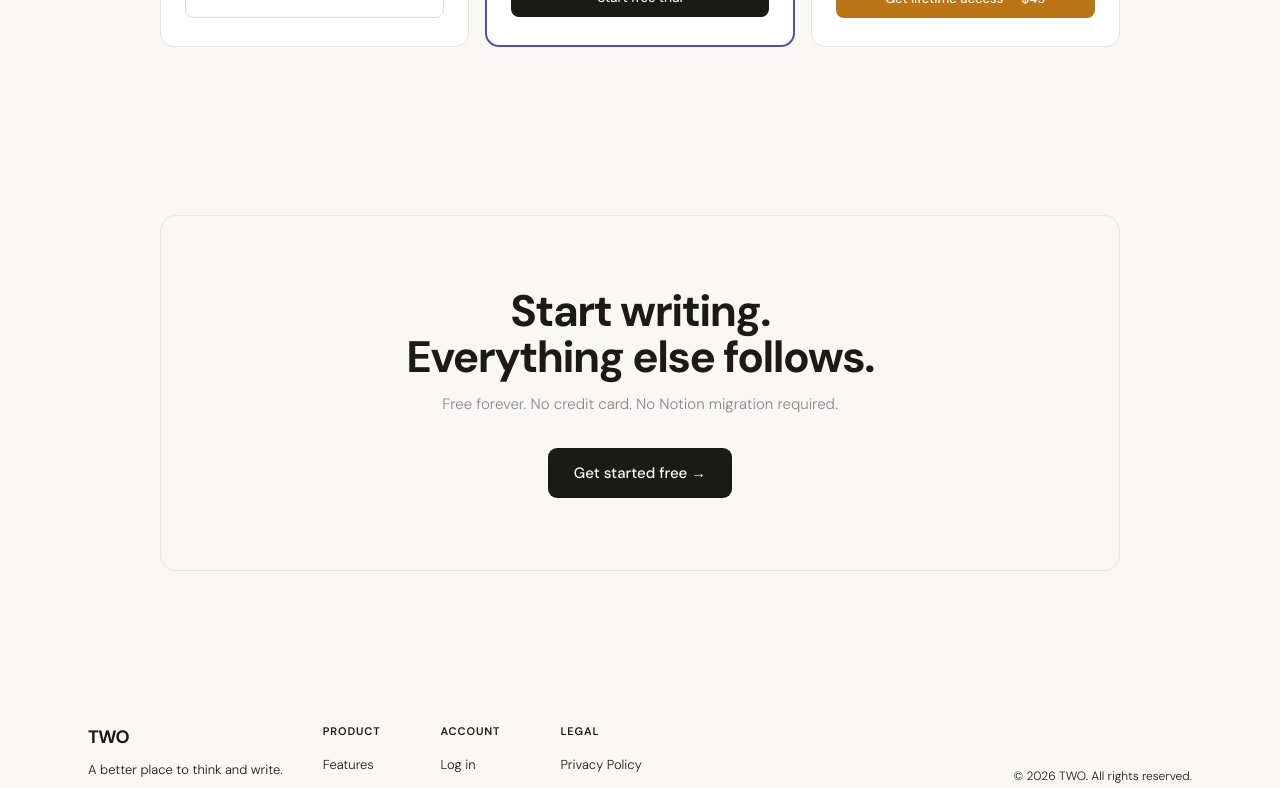
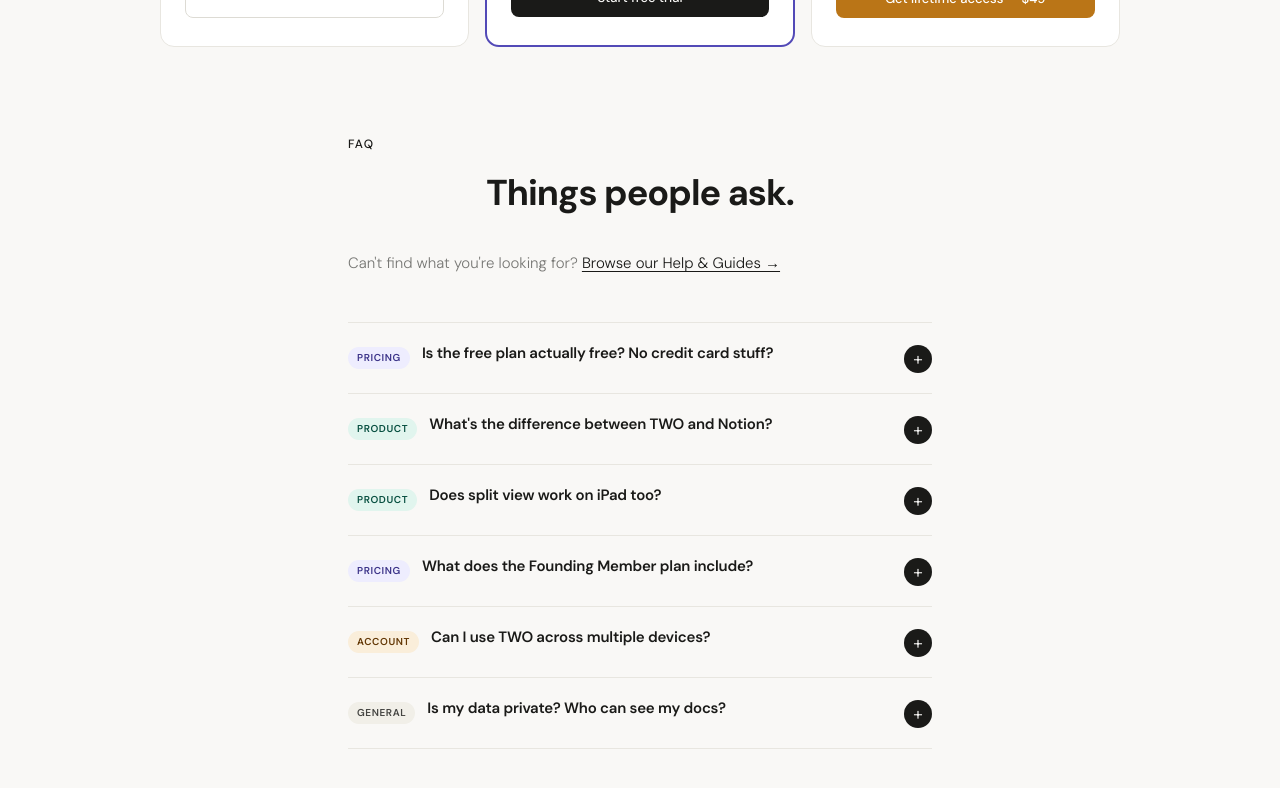
Before and after one commit to sillyledger/two-website, a Next.js app: page / in a window 1280 px wide. Shown: the part 3960-4748 px from the top of the page. Built offline with nearby package versions, Linux system fonts and the light colour scheme.

Commit message:
Update page.tsx

```diff
--- a/app/page.tsx
+++ b/app/page.tsx
@@ -1,6 +1,7 @@
 import { Navigation } from "@/components/navigation"
 import { PricingSection } from "@/components/pricing-section"
 import { FeaturesBento } from "@/components/features-bento"
+import { FaqSection } from "@/components/faq-section"
 
 export default function Home() {
   return (
@@ -242,6 +243,8 @@ export default function Home() {
       {/* ── PRICING ── */}
       <PricingSection />
 
+      <FaqSection />
+
       <section className="cta-section">
         <div className="cta-inner">
           <h2>Start writing.<br />Everything else follows.</h2>
```
